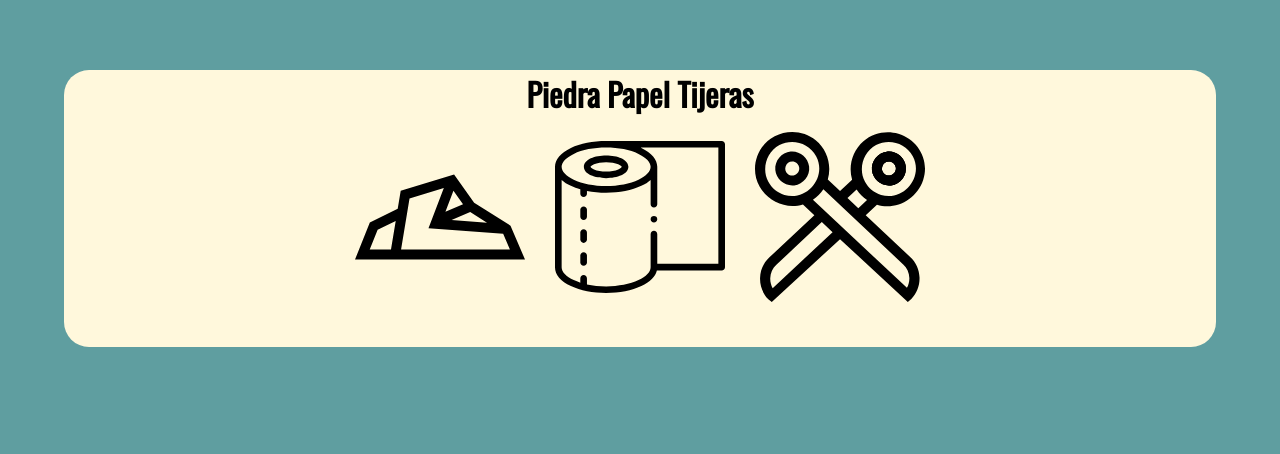
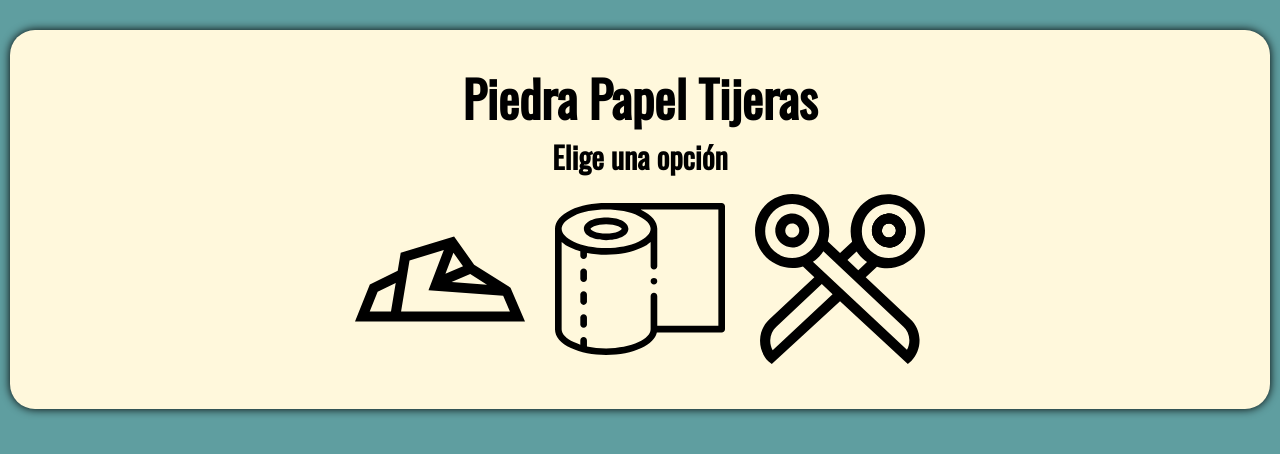
Before and after one commit to bennydaniel/piedra-papel-tijeras, a plain HTML site: page index.html in a window 1280 px wide. Drawn offline with nearby package versions, Linux system fonts and the light colour scheme.

Commit message:
segundo commit

```diff
--- a/index.html
+++ b/index.html
@@ -10,8 +10,10 @@
     <title>Piedra Papel Tijeras</title>
 </head>
 <body>
+    <!--MAIN CONTAINER-->
     <div class="container">
-        <h1 class="titulo">Piedra Papel Tijeras</h1>
+        <h1>Piedra Papel Tijeras</h1>
+        <h2>Elige una opción</h2>
         <!--CHOISE OPTIONS-->
         <div class="opciones">
             <input type="image" src="img/piedra.svg" alt="piedra" id="piedra" onclick="getOption(this.id)">
@@ -19,9 +21,10 @@
             <input type="image" src="img/tijera.svg" alt="tijera" id="tijera" onclick="getOption(this.id)">
         </div>
         <!--DISPLAY RESULTS-->
-        <div class="resultados">
-            <input type="image" src="" alt="" id="user-choise">
-            <input type="image" src="" alt="" id="computer-choise">
+        <div class="resultados" id="show_selections">
+            <input type="button" value="Reiniciar" id="reset" onclick="resetGame()">
+            <input type="image" class="buttons" title="tu eleccion" id="user-choise">
+            <input type="image" class="buttons" title="eleccion de la computadora" id="computer-choise">
         </div>
     </div>
     <script src="main.js"></script>
--- a/main.js
+++ b/main.js
@@ -65,3 +65,8 @@ const gameLogic = () => {
         }
     }
 }
+/* Funcion de receteo */
+const resetGame = () => {
+    options.style.display = "flex";
+    show_selections.style.display = 'none';
+}
--- a/styles.css
+++ b/styles.css
@@ -9,25 +9,37 @@ body{
 }
 .container{
     background: cornsilk;
-    width: 90%;
-    margin: 70px auto;
+    margin: 30px 10px 30px 10px;
+    padding: 30px;
     overflow: hidden;
     border-radius: 25px;
+    align-items: center;
+    box-shadow: 0 0 10px #000000;
 }
-.container h1{
+h1 {
+    font-size: 50px;
     text-align: center;
 }
-.opciones, .resultados{
+.container h2{
+    font-size: 30px;
+    text-align: center;
+}
+.opciones{
     display: flex;
     justify-content: center;
+    flex-wrap: wrap;
     margin: auto;
+    align-items: center;
 }
-.opciones input, .resultados input{
+.opciones input{
     padding: 15px;
     width: 15em;
 }
 .opciones input:hover{
-    background-color: greenyellow;
+    background-color: rgb(137, 218, 221);
     border: 5px solid black;
     border-radius: 15px;
 }
+#show_selections {
+    display:none;
+}
```
